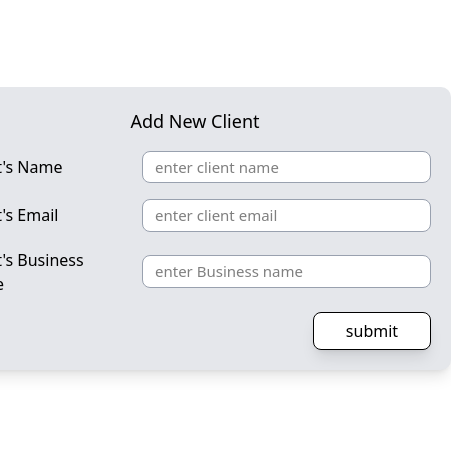
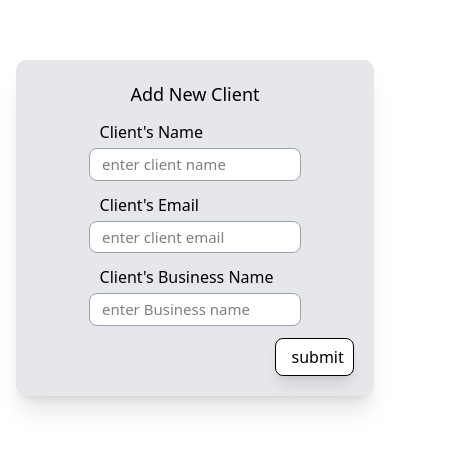
Before and after one commit to DeveloperIrkhan/mini-client-portal, a Next.js app: page /client/add-new-client in a window 390 px wide. Shown: the part 194-644 px from the top of the page, 451 px wide, since content can reach past the window. Built offline with nearby package versions, Linux system fonts and the light colour scheme.

Commit message:
`Refactor layout and styles in AddNewUserComponent and Home page`

```diff
--- a/app/client/add-new-client/page.tsx
+++ b/app/client/add-new-client/page.tsx
@@ -3,7 +3,7 @@ import AddNewUserComponent from "@/components/AddNewUserComponent";
 const page = () => {
   return (
     <div className="h-screen w-screen">
-      <div className="flex justify-center items-center w-full h-full">
+      <div className="flex justify-center items-center h-full">
         <AddNewUserComponent/>
       </div>
     </div>
--- a/app/client/dummy/page.tsx
+++ /dev/null
@@ -1,5 +0,0 @@
-const page = () => {
-  return <p>its dummy page</p>;
-};
-
-export default page;
--- a/app/page.tsx
+++ b/app/page.tsx
@@ -20,8 +20,8 @@ export default function Home() {
       >
         <Lightbulb className="w-4 h-4" />
       </button>
-      <div className="flex flex-col gap-y-10 border border-yellow-800 min-h-screen items-center justify-center bg-zinc-50 font-sans dark:bg-black">
-        <p className="dark:text-white text-black md:text-2xl text-xl">
+      <div className="flex flex-col gap-y-10 min-h-screen items-center justify-center bg-zinc-50 font-sans dark:bg-black">
+        <p className="dark:text-white text-black md:text-2xl text-[5vmin]">
           Welcome to the <span className="font-bold">Mini Client Portal</span>!
         </p>
 
--- a/components/AddNewUserComponent.tsx
+++ b/components/AddNewUserComponent.tsx
@@ -39,14 +39,15 @@ const AddNewUserComponent = () => {
     }
   };
   return (
-    <div className="min-w-lg bg-white dark:bg-black rounded-md">
+    <div className="m-4 flex justify-center items-center w-full bg-white dark:bg-black rounded-md">
       {isLoading && <LoadingScreen />}
       <form
         onSubmit={submitForm}
-        className="flex flex-col bg-gray-200 dark:bg-gray-800 rounded-lg shadow-lg p-5 gap-4 justify-center items-center"
+        className="flex flex-col bg-gray-200 dark:bg-gray-800 rounded-lg
+        shadow-xl p-5 gap-3 justify-center items-center max-w-lg md:max-w-lg w-full"
       >
         <p className="text-lg text-black dark:text-white">Add New Client</p>
-        <div className="flex w-full justify-between items-center flex-row gap-4">
+        <div className="flex w-full justify-between items-center flex-col md:flex-row md:gap-4 gap-1">
           <label htmlFor="anme" className="text-black dark:text-white w-3/5">
             Client's Name
           </label>
@@ -57,10 +58,10 @@ const AddNewUserComponent = () => {
             value={name}
             onChange={(e) => setName(e.target.value)}
             placeholder="enter client name"
-            className="custom-input w-full"
+            className="custom-input  md:w-full w-2/3"
           />
         </div>
-        <div className="flex w-full justify-between items-center flex-row gap-4">
+        <div className="flex w-full md:justify-between justify-center items-center flex-col md:flex-row md:gap-4 gap-1">
           <label htmlFor="email" className="text-black dark:text-white w-3/5">
             Client's Email
           </label>
@@ -70,11 +71,11 @@ const AddNewUserComponent = () => {
             id="email"
             value={email}
             onChange={(e) => setEmail(e.target.value)}
-            className="custom-input w-full"
+            className="custom-input  md:w-full w-2/3"
             placeholder="enter client email"
           />
         </div>
-        <div className="flex w-full justify-between items-center flex-row gap-4">
+        <div className="flex w-full justify-between items-center flex-col md:flex-row md:gap-4 gap-1">
           <label
             htmlFor="businessName"
             className="text-black dark:text-white w-3/5"
@@ -88,7 +89,7 @@ const AddNewUserComponent = () => {
             id="businessName"
             value={businessName}
             onChange={(e) => setBusinessName(e.target.value)}
-            className="custom-input w-full"
+            className="custom-input  md:w-full w-2/3"
           />
         </div>
         <div className="flex w-full justify-end">
```
